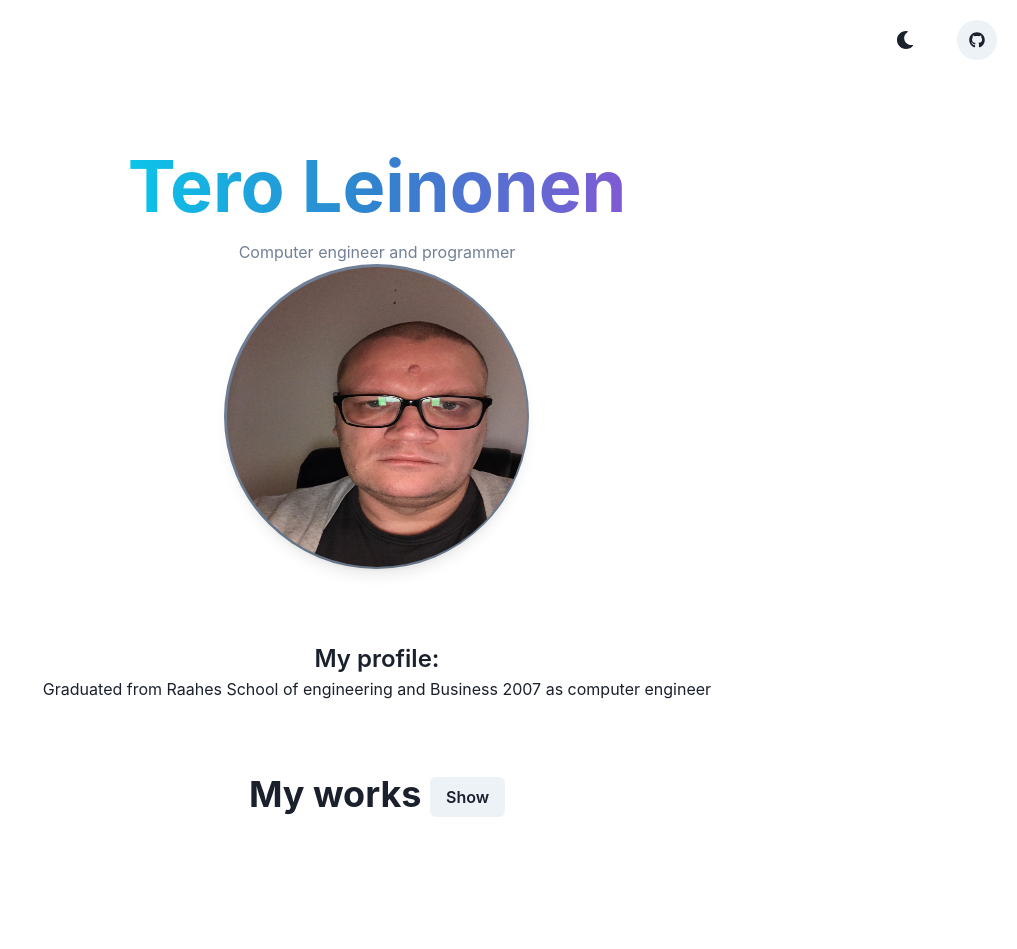
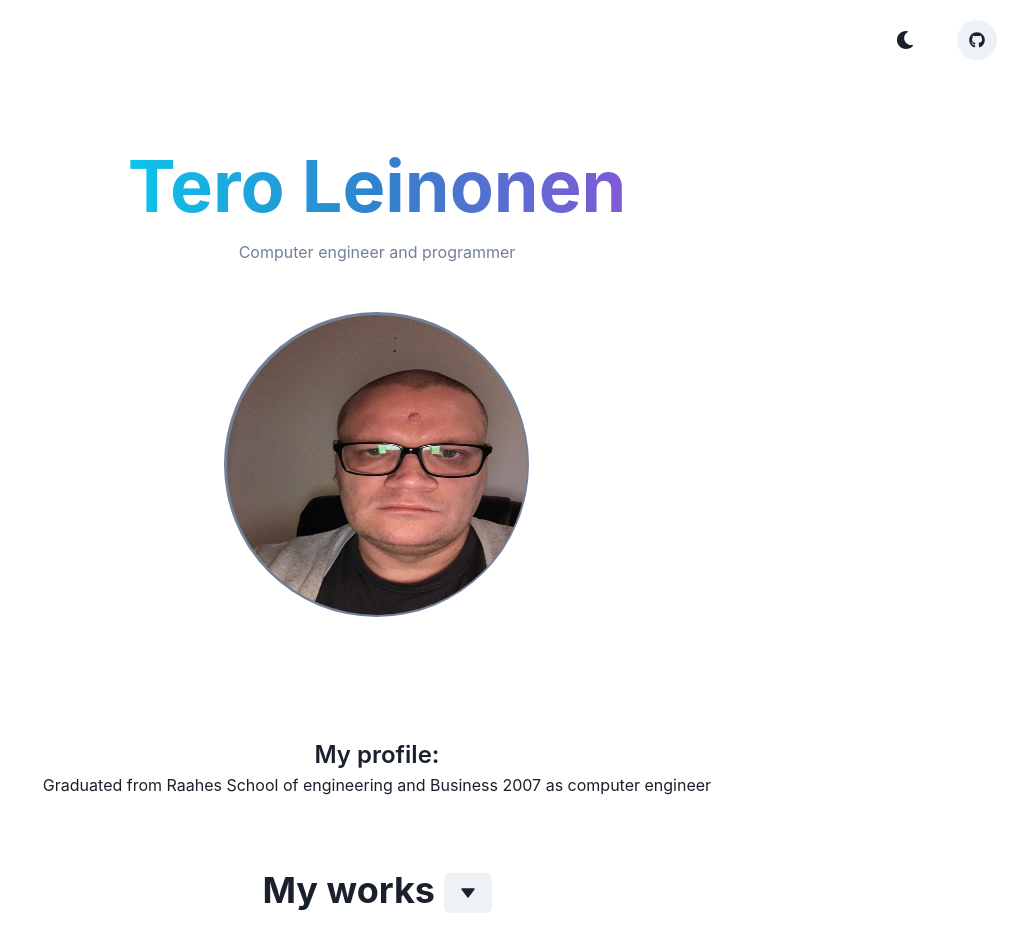
Before and after one commit to terojleinonen/portfolio-page, a React (Create React App) app: page / in a window 1280 px wide. Shown: the whole page, without its empty margins (263-1280 px from the left). Before the commit the page ends 853 px from the top, so only its background shows below. Built offline with nearby package versions, Linux system fonts and the light colour scheme.

Commit message:
littlebit of tweaking

```diff
--- a/package.json
+++ b/package.json
@@ -3,6 +3,7 @@
   "version": "0.1.0",
   "private": true,
   "dependencies": {
+    "@chakra-ui/icons": "^2.0.17",
     "@chakra-ui/react": "^2.4.9",
     "@emotion/react": "^11.10.5",
     "@emotion/styled": "^11.10.5",
--- a/src/App.js
+++ b/src/App.js
@@ -19,7 +19,7 @@ function App() {
           <VStack p={5}>
             <Flex w="100%">
               <Spacer></Spacer>
-              <ColorModeSwitcher justifySelf="flex-end" />
+              <ColorModeSwitcher />
               <a href="https://github.com/Tero75" target='_blank' rel="noreferrer"><IconButton ml={8} icon={<FaGithub /> }  isRound="true"></IconButton></a>
 
             </Flex>
--- a/src/Components/Header.js
+++ b/src/Components/Header.js
@@ -16,8 +16,8 @@ const Header = () => {
                     <Text color={isDark ? "gray.200" : "gray.500"}>Computer engineer and programmer</Text>
                 </Box>
                 <Center>
-                    <Circle size='305px' bg={isDark ? "gray.200" : "gray.500"} >
-                        <Image alignSelf="center" mt={isNotSmallerScreen ? "0" : "12"} mb={isNotSmallerScreen ? "0" : "12"} borderRadius='full' backgroudcolor="transparent" boxShadow="lg" boxSize="300px" src="img/selfie.jpg"/>
+                    <Circle size='305px' bg={isDark ? "gray.200" : "gray.500"} mt={isNotSmallerScreen ? "0" : "12"} mb={isNotSmallerScreen ? "0" : "12"} >
+                        <Image alignSelf="center" borderRadius='full' backgroudcolor="transparent" boxSize="300px" src="img/selfie.jpg"/>
                     </Circle>
                 </Center>
             </Flex>
--- a/src/Components/Projects.js
+++ b/src/Components/Projects.js
@@ -1,5 +1,6 @@
 import { useState } from 'react';
 import { Stack, Flex, Box, Heading, Button, Center } from '@chakra-ui/react';
+import { TriangleDownIcon, TriangleUpIcon } from '@chakra-ui/icons'
 import { useMediaQuery } from '@chakra-ui/media-query';
 import HangmanGame from './Works/HangmanGame';
 import NumberGuessingGame from './Works/NumberGuessingGame';
@@ -19,7 +20,7 @@ const Projects = () => {
                 <Box mt={isNotSmallerScreen ? "0" : 16} align='flex-sart'>
                     <Stack direction='column' spacing={4}>
                         <Center>
-                        <Heading as='h2' size='xl'>My works <Button  onClick={ButtonClick}>{(showHide===true)?"Hide":"Show"}</Button></Heading>
+                        <Heading as='h2' size='xl'>My works <Button  onClick={ButtonClick}>{(showHide===true)? <TriangleUpIcon />:<TriangleDownIcon/>}</Button></Heading>
                         </Center>
                         <Stack>
                             {ShowElement(<HangmanGame />)}
```
Also changed, not shown: 1 other file (tests, documents, lock files or other folders).
